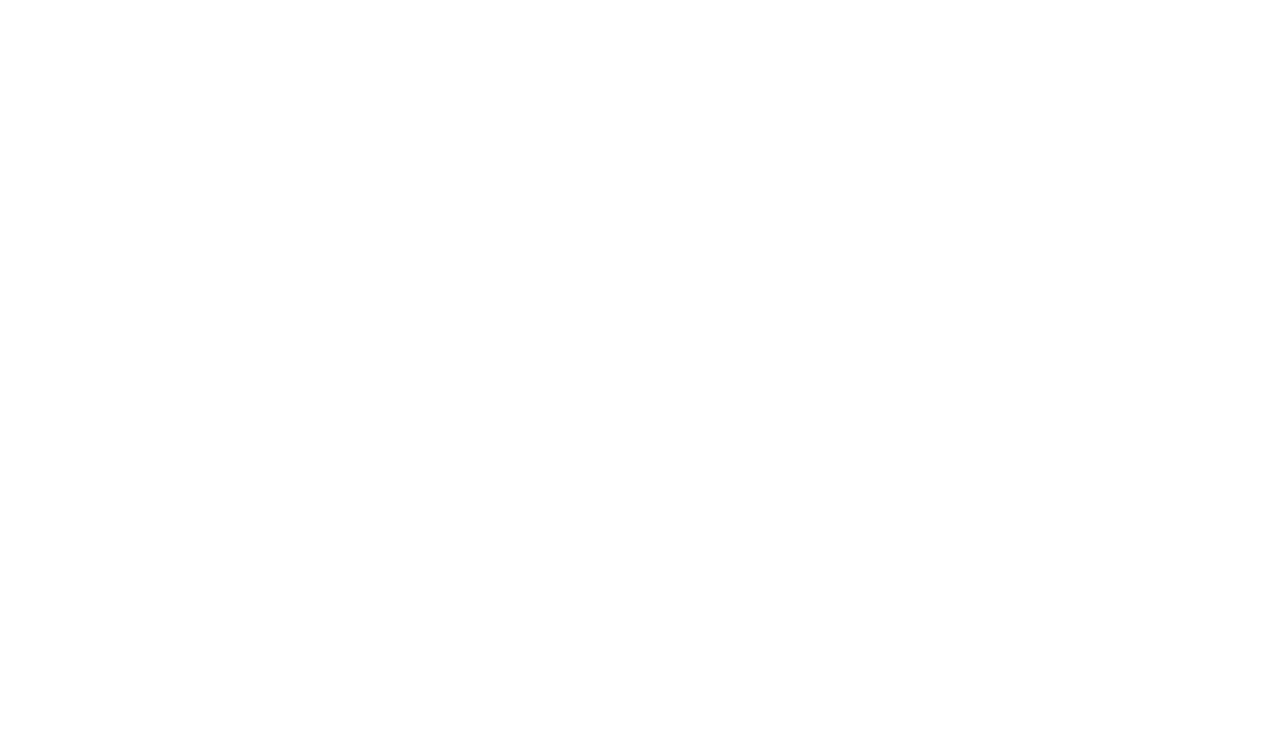
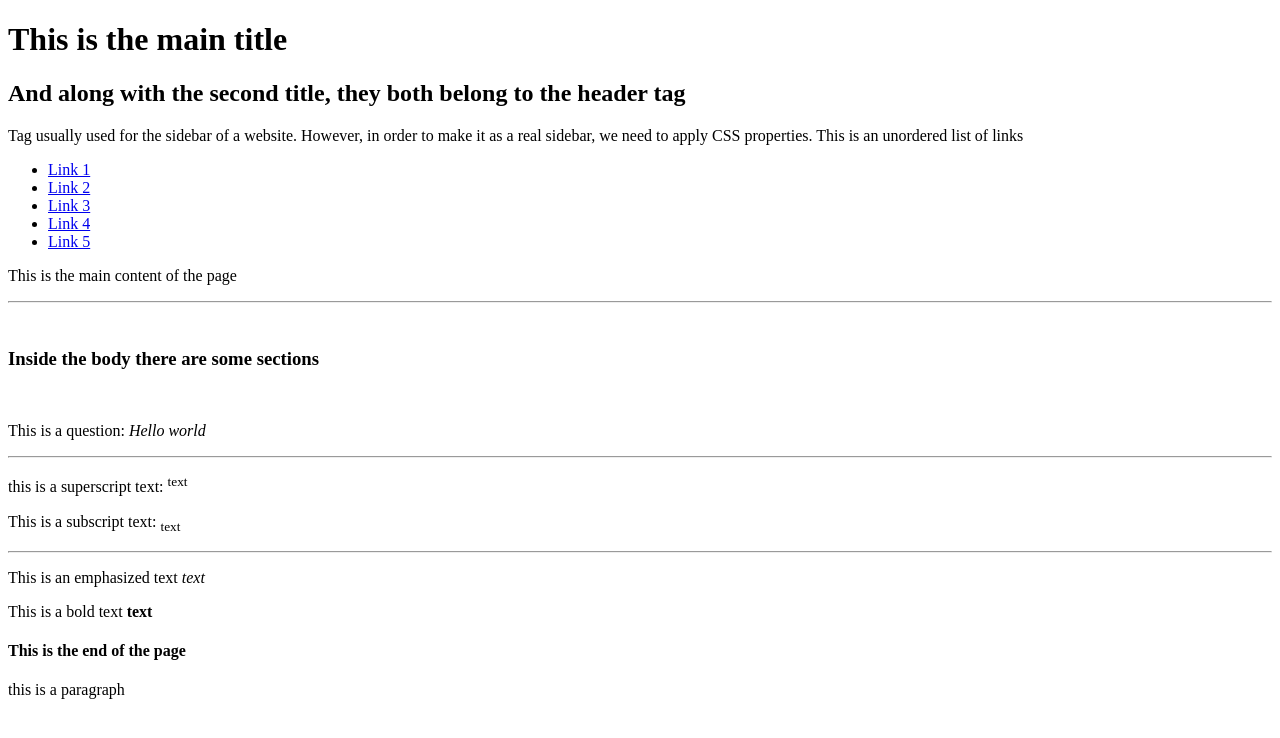
Before and after one commit to Khalid-Sherif/develhope-html-exercises, a plain HTML site: page head/index.html in a window 1280 px wide. Drawn offline with Linux system fonts and the light colour scheme.

Commit message:
html tags exercise update

```diff
--- a/head/index.html
+++ b/head/index.html
@@ -19,5 +19,44 @@
     <link rel="icon" type="" href="https://develhope.co/favicon.ico" />
     <title>Title Head exercise</title>
   </head>
-  <body></body>
+  <body>
+    <header>
+      <h1>This is the main title</h1>
+      <h2>
+        And along with the second title, they both belong to the header tag
+      </h2>
+    </header>
+    <p>
+      Tag usually used for the sidebar of a website. However, in order to make
+      it as a real sidebar, we need to apply CSS properties. This is an
+      unordered list of links
+    </p>
+    <ul>
+      <li><a href="https://binarypiano.com">Link 1</a></li>
+      <li><a href="https://heeeeeeeey.com">Link 2</a></li>
+      <li><a href="https://checkboxrace.com">Link 3</a></li>
+      <li><a href="https://puginarug.com">Link 4</a></li>
+      <li><a href="http://corndog.io">Link 5</a></li>
+    </ul>
+    <main>
+      <p>This is the main content of the page</p>
+      <hr />
+      <br />
+      <h3>Inside the body there are some sections</h3>
+      <br />
+      <section>
+        <p>This is a question: <i>Hello world</i></p>
+        <hr />
+        <p>this is a superscript text: <sup>text</sup></p>
+        <p>This is a subscript text: <sub>text</sub></p>
+        <hr />
+        <p>This is an emphasized text <i>text</i></p>
+        <p>This is a bold text <b>text</b></p>
+      </section>
+    </main>
+    <footer>
+      <h4>This is the end of the page</h4>
+      <p>this is a paragraph</p>
+    </footer>
+  </body>
 </html>
```
